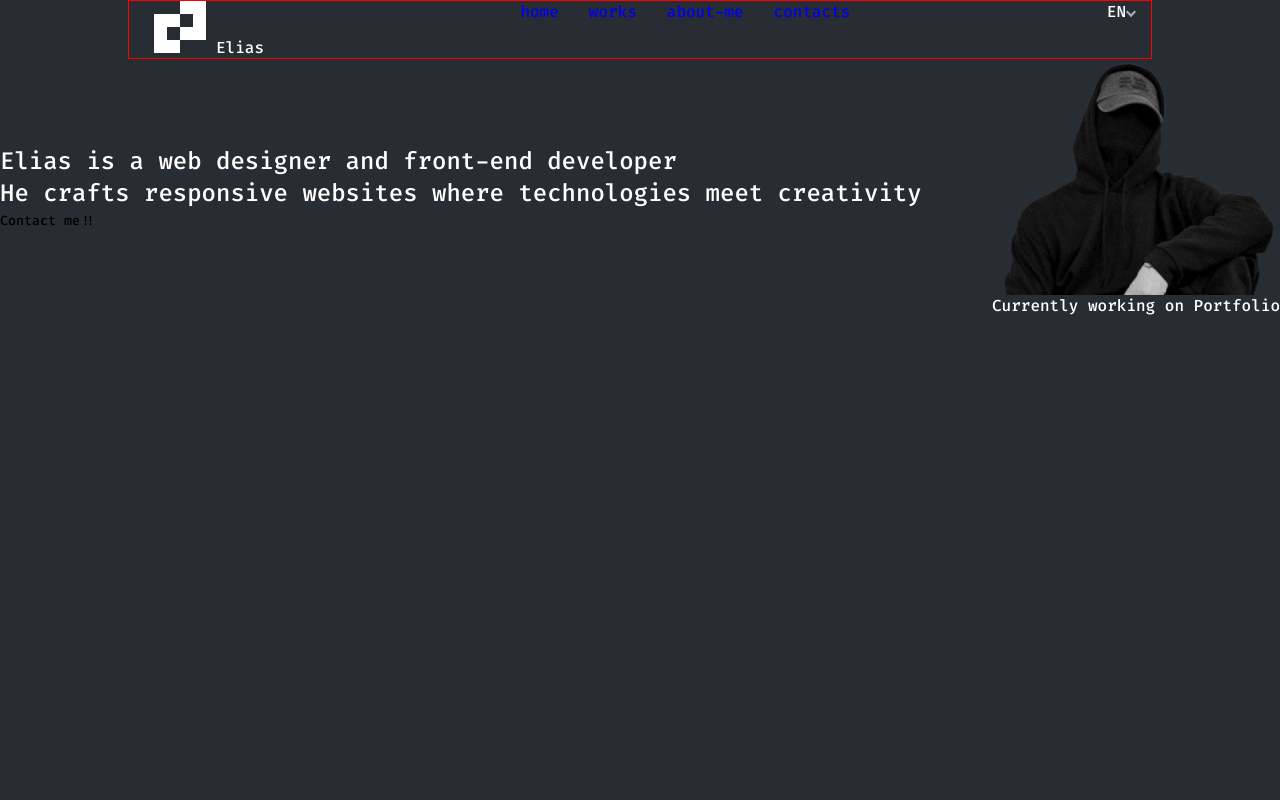
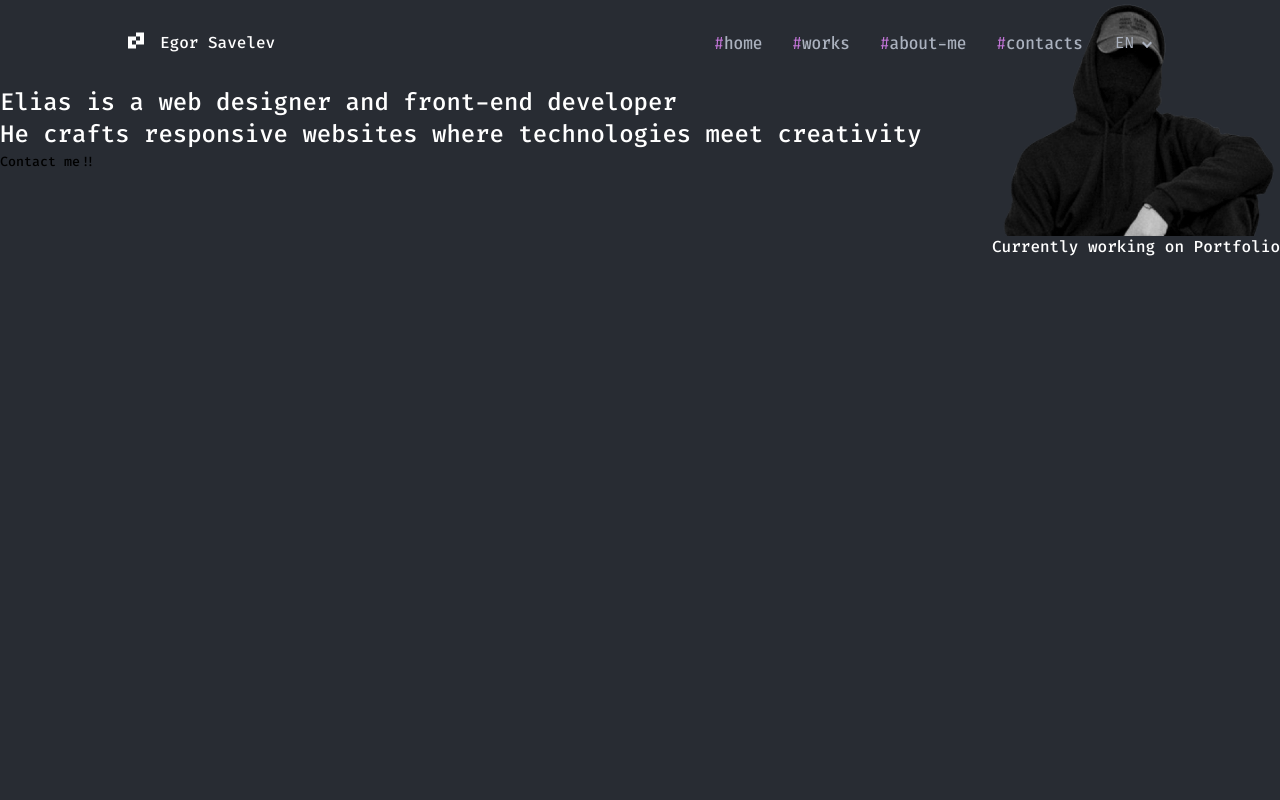
Before and after one commit to yahty01/bachonok, a React app: page / in a window 1280 px wide. Shown: the top 800 px of the page. Built offline with nearby package versions, Linux system fonts and the light colour scheme.

Commit message:
fit: styles rule(Global.styled.ts, theme.ts, Container.tsx) fix: stricture

```diff
--- a/src/components/Button.tsx
+++ b/src/components/Button.tsx
@@ -1,5 +1,7 @@
 import styled from "styled-components";
 
 export const Button = styled.button`
-
+	&:hover {
+		cursor: pointer;
+	}
 `
--- a/src/components/Container.tsx
+++ b/src/components/Container.tsx
@@ -3,9 +3,6 @@ import styled from "styled-components";
 export const Container = styled.div`
 	max-width: 1024px;
 	width: 100%;
-	min-height: 100%;
 	padding: 0 15px;
 	margin: 0 auto;
-
-	border: 1px solid red;
 `
--- a/src/components/Link.tsx
+++ b/src/components/Link.tsx
@@ -1,5 +1,14 @@
 import styled from "styled-components";
+import {theme} from "../styles/theme";
 
 export const Link = styled.a`
-	color: #FFFFFF;
+	color: ${theme.colors.stroke};
+	font-weight: 400;
+	font-size: 16px;
+  line-height: 21px;
+  & > * {
+    font-weight: 400;
+    font-size: 16px;
+    line-height: 21px;
+  }
 `
--- a/src/components/logo/Logo.tsx
+++ b/src/components/logo/Logo.tsx
@@ -1,22 +1,26 @@
 import React from 'react';
 import styled from "styled-components";
 import Icon from "../icon/Icon";
+import {theme} from "../../styles/theme";
 
 export const Logo = () => {
     return (
         <StyledLogo>
             <StyledIcon href="">
-                <Icon iconId={`Logo-white`} width='52' height='52' viewBox='0 0 52 52'/>
+                <Icon iconId={`Logo-white`} width='32' height='32' viewBox='0 0 32 32'/>
             </StyledIcon>
-            <span>Elias</span>
+            <NameText>Egor Savelev</NameText>
         </StyledLogo>
     );
 };
 
 const StyledLogo = styled.div`
+  display: flex;
+`
+
+const StyledIcon = styled.a``
+
+const NameText = styled.span`
+  color: ${theme.colors.text};
 
 `
-
-const StyledIcon = styled.a`
-    margin: 10px;
-`
--- a/src/components/menu/Menu.tsx
+++ b/src/components/menu/Menu.tsx
@@ -1,5 +1,6 @@
 import React from 'react';
 import styled from "styled-components";
+import {theme} from "../../styles/theme";
 
 
 export const Menu = (props: { menuItems: Array<string> }) => {
@@ -24,6 +25,11 @@ export const Menu = (props: { menuItems: Array<string> }) => {
 const StyledMenu = styled.nav`
   ul {
     display: flex;
-    gap: 30px
+    gap: 30px;
+	  color: ${theme.colors.text};
   }
+
+	a {
+    color: ${theme.colors.text};
+	}
 `
--- a/src/layout/header/Header.tsx
+++ b/src/layout/header/Header.tsx
@@ -1,10 +1,8 @@
 import React from 'react';
 import styled from "styled-components";
-import Icon from "../../components/icon/Icon";
 import {Logo} from "../../components/logo/Logo";
-import {Menu} from "../../components/menu/Menu";
 import {Container} from "../../components/Container";
-import {Button} from "../../components/Button";
+import {HeaderMenu} from "./header-menu/HeaderMenu";
 
 const headerItems = ['home', 'works', 'about-me', 'contacts']
 
@@ -12,22 +10,20 @@ export const Header = () => {
 	return (
 		<StyledHeader as={'header'}>
 			<Logo/>
-			<Menu menuItems={headerItems}/>
-			<SelectLanguage>
-				EN
-				<Button>
-					<Icon iconId={`Selector-not-open`} width='10' height='7' viewBox='0 0 10 7'/>
-				</Button>
-			</SelectLanguage>
+			<HeaderMenu menuItems={headerItems}/>
 		</StyledHeader>
 	);
 };
 
 const StyledHeader = styled(Container)`
+	background-color: transparent;
   display: flex;
   justify-content: space-between;
+  padding: 32px 0;
+  position: fixed;
+  top: 0;
+  left: 0;
+  right: 0;
+	z-index: 666;
+	height: 61px;
 `
-
-const SelectLanguage = styled.div`
-
-`
--- /dev/null
+++ b/src/layout/header/header-menu/HeaderMenu.tsx
@@ -0,0 +1,135 @@
+import React from 'react';
+import styled from "styled-components";
+import {theme} from "../../../styles/theme";
+import {Button} from "../../../components/Button";
+import Icon from "../../../components/icon/Icon";
+import {FlexWrapper} from "../../../components/FlexWrapper";
+import {Link} from "../../../components/Link";
+
+
+export const HeaderMenu = (props: { menuItems: Array<string> }) => {
+	return (
+		<StyledHeaderMenu>
+			<FlexWrapper gap={'32px'}>
+				<ul>
+					{
+						props.menuItems.map((item, id) => {
+							id = (Date.now() + 3 / 2)
+							return (
+								<ListItem key={id}>
+									<HeaderLink href='https://'><ColorHash>#</ColorHash>{item}
+										<Mask><span><ColorHash>#</ColorHash>{item}</span></Mask>
+										<Mask><span><ColorHash>#</ColorHash>{item}</span></Mask>
+									</HeaderLink>
+								</ListItem>
+							)
+						})
+					}
+				</ul>
+				<SelectLanguage>
+					<Button>
+						<ButtonText>EN</ButtonText><Icon iconId={`Selector-not-open`} width='10' height='7' viewBox='0 0 10 7'/>
+					</Button>
+				</SelectLanguage>
+			</FlexWrapper>
+		</StyledHeaderMenu>
+	);
+};
+const ColorHash = styled.span`
+  color: ${theme.colors.accent};
+  font-weight: 400;
+  font-size: 16px;
+  line-height: 21px;
+
+`
+
+const HeaderLink = styled(Link)`
+  color: transparent;
+
+  ${ColorHash} {color: transparent}
+`
+const Mask = styled.span`
+  position: absolute;
+  top: 0;
+  left: 0;
+  display: inline-block;
+  height: 50%;
+  overflow: hidden;
+	color: ${theme.colors.stroke};
+
+	& + & {
+		top: 50%;
+
+		span {
+			display: inline-block;
+			transform: translateY(-50%);
+		}
+
+		span > ${ColorHash} {
+			display: inline-block;
+      transform: translateY(0%);
+      color: ${theme.colors.accent};
+		}
+	}
+
+	${ColorHash} {
+    color: ${theme.colors.accent};
+	}
+`
+
+const StyledHeaderMenu = styled.nav`
+  ul {
+    display: flex;
+    gap: 30px;
+    color: ${theme.colors.text};
+    justify-content: flex-end;
+    align-items: center;
+    flex-direction: row;
+  }
+`
+const SelectLanguage = styled.div`
+  display: flex;
+  row-gap: 9px;
+`
+
+const ListItem = styled.li`
+  position: relative;
+	&::before {
+		content: '';
+		display: inline-block;
+		height: 1px;
+		background-color: ${theme.colors.accent};
+		position: absolute;
+		top: 50%;
+		left: -5px;
+		right: -5px;
+		z-index: 1;
+		transform: scale(0);
+	}
+
+	&:hover{
+		&::before{
+			transform: scale(1);
+		}
+
+		${Mask} {
+			transform: skewX(10deg) translateX(3px);
+			color: ${theme.colors.text};
+			& + ${Mask} {
+        transform: skewX(10deg) translateX(-3px);
+			}
+		}
+	}
+`
+
+const ButtonText = styled.span`
+  color: ${theme.colors.stroke};
+  font-weight: 400;
+  font-size: 16px;
+  line-height: 21px;
+	margin-right: 8px;
+
+	&:hover {
+		cursor: pointer;
+	}
+`
--- a/src/styles/Global.styled.ts
+++ b/src/styles/Global.styled.ts
@@ -14,9 +14,6 @@ export const GlobalStyle = createGlobalStyle`
   }
     body {
       margin: 0;
-      font-family: -apple-system, BlinkMacSystemFont, 'Segoe UI', 'Roboto', 'Oxygen',
-      'Ubuntu', 'Cantarell', 'Fira Sans', 'Droid Sans', 'Helvetica Neue',
-      sans-serif;
       -webkit-font-smoothing: antialiased;
       -moz-osx-font-smoothing: grayscale;
 	    color: ${theme.colors.text};
```
Also changed, not shown: src/assets/img/icons-sprite.svg.
